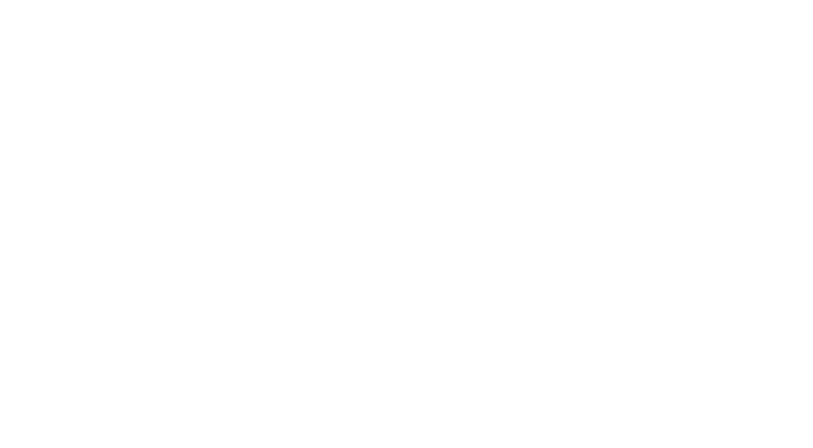
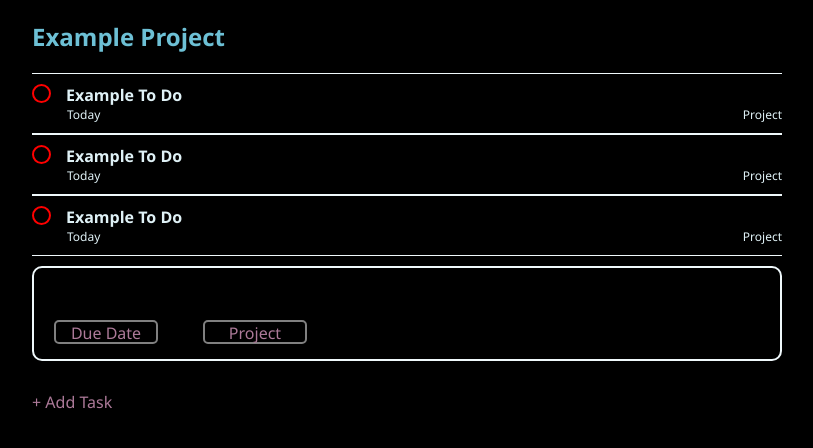
Before and after one commit to jimmontour/to-do-list, a website built with webpack: page dist/index.html in a window 1280 px wide. Shown: the whole page, without its empty margins (16-829 px from the left). Built offline with nearby package versions, Linux system fonts and the light colour scheme.

Commit message:
Added HTML and CSS skeleton

```diff
--- a/src/index.js
+++ b/src/index.js
@@ -1 +1,5 @@
-console.log("hello!")
+import createToDo from'./modules/createToDo'
+
+const doTheLaundry = createToDo('do the laundry','get all those dirty clothing in that washer and steam those ties!', 'today', 1, false)
+
+console.log(doTheLaundry)
--- /dev/null
+++ b/src/modules/createToDo.js
@@ -0,0 +1,5 @@
+const createToDo = (title, description, dueDate, priority, completed) => {
+    return {title, description, dueDate, priority, completed}
+}
+
+export default createToDo;
```
Also changed, not shown: dist/index.html, dist/main.js, dist/style.css (added), src/modules/submitToDo.js (added), 1 other file.
